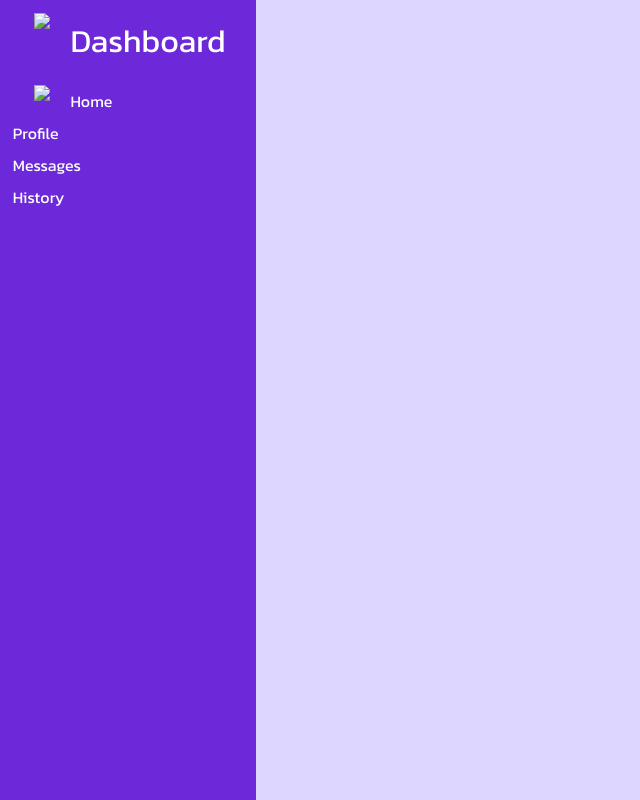
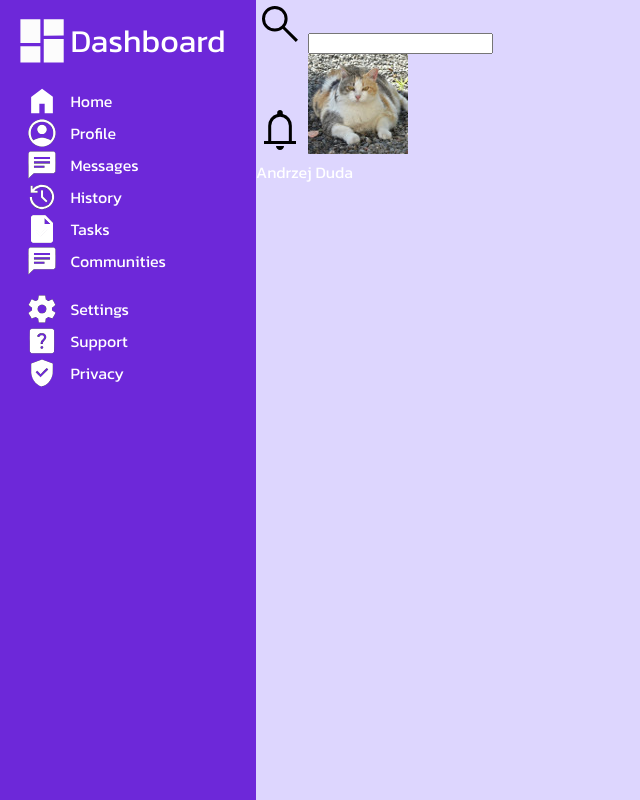
Before and after one commit to franius8/admin-dashboard, a plain HTML site: page index.html in a window 1280 px wide. Shown: the whole page, without its empty margins (0-640 px from the left). Drawn offline with Linux system fonts and the light colour scheme.

Commit message:
Finish sidebar, begin creatin header

```diff
--- a/index.html
+++ b/index.html
@@ -11,20 +11,62 @@
 <body>
     <div id="sidebar">
         <div id="logodiv">
-            <img id="logoicon" src="dashboard_icon.svg"></img>
+            <img id="logoicon" src="icons/dashboard_icon.svg"></img>
                 Dashboard
         </div>
         <div class="sidebarcontentdiv">
             <div class="sidebarcontent">
-                <img class="sidebaricon" src="home.svg"></img>Home
+                <img class="sidebaricon" alt="icon" src="icons/home.svg"></img>Home
             </div>
-            <div class="sidebarcontent">Profile</div>
-            <div class="sidebarcontent">Messages</div>
-            <div class="sidebarcontent">History</div>
+            <div class="sidebarcontent">
+                <img class="sidebaricon" alt="icon" src="icons/profile.svg"></img>Profile
+            </div>
+            <div class="sidebarcontent">
+                <img class="sidebaricon" alt="icon" src="icons/messages.svg"></img>Messages
+            </div>
+            <div class="sidebarcontent">
+                <img class="sidebaricon" alt="icon" src="icons/history.svg"></img>History
+            </div>
+            <div class="sidebarcontent">
+                <img class="sidebaricon" alt="icon" src="icons/tasks.svg"></img>Tasks
+            </div>
+            <div class="sidebarcontent">
+                <img class="sidebaricon" alt="icon" src="icons/messages.svg"></img>Communities
+            </div>
+        </div>
+        <div class="sidebarcontentdiv">
+            <div class="sidebarcontent">
+                <img src="icons/settings.svg" alt="icon" class="sidebaricon"></img>Settings
+            </div>
+            <div class="sidebarcontent">
+                <img src="icons/support.svg" alt="icon" class="sidebaricon"></img>Support
+            </div>
+            <div class="sidebarcontent">
+                <img src="icons/privacy.svg" alt="icon" class="sidebaricon"></img>Privacy
+            </div>
+        </div>
         </div>
     </div>
     <div id="maindiv">
+        <div id="header">
+            <div id="topbar">
+                <div id="left">
+                    <img src="icons/search.svg" alt="icon" class="icon"></img>
+                    <input type="text" id="searchbar"></input>
+                </div>
+                <div id="right">
+                    <img src="icons/notifications.svg" alt="icon" class="icon"></img>
+                    <img src="icons/cat.jpg" alt="profile photo" class="profile_photo"></img>
+                    <div id="username">Andrzej Duda</div>
+                </div>
+            </div>
+            <div id="bottombar">
 
+            </div>
+        </div>
+    <div id="content">
+
+    </div>
     </div>
 </body>
 </html>
```
Also changed, not shown: icons/cat.jpg (added), icons/communities.svg (added), icons/notifications.svg (added), icons/privacy.svg (added), icons/search.svg (added), icons/settings.svg (added), icons/support.svg (added), icons/tasks.svg (added).
